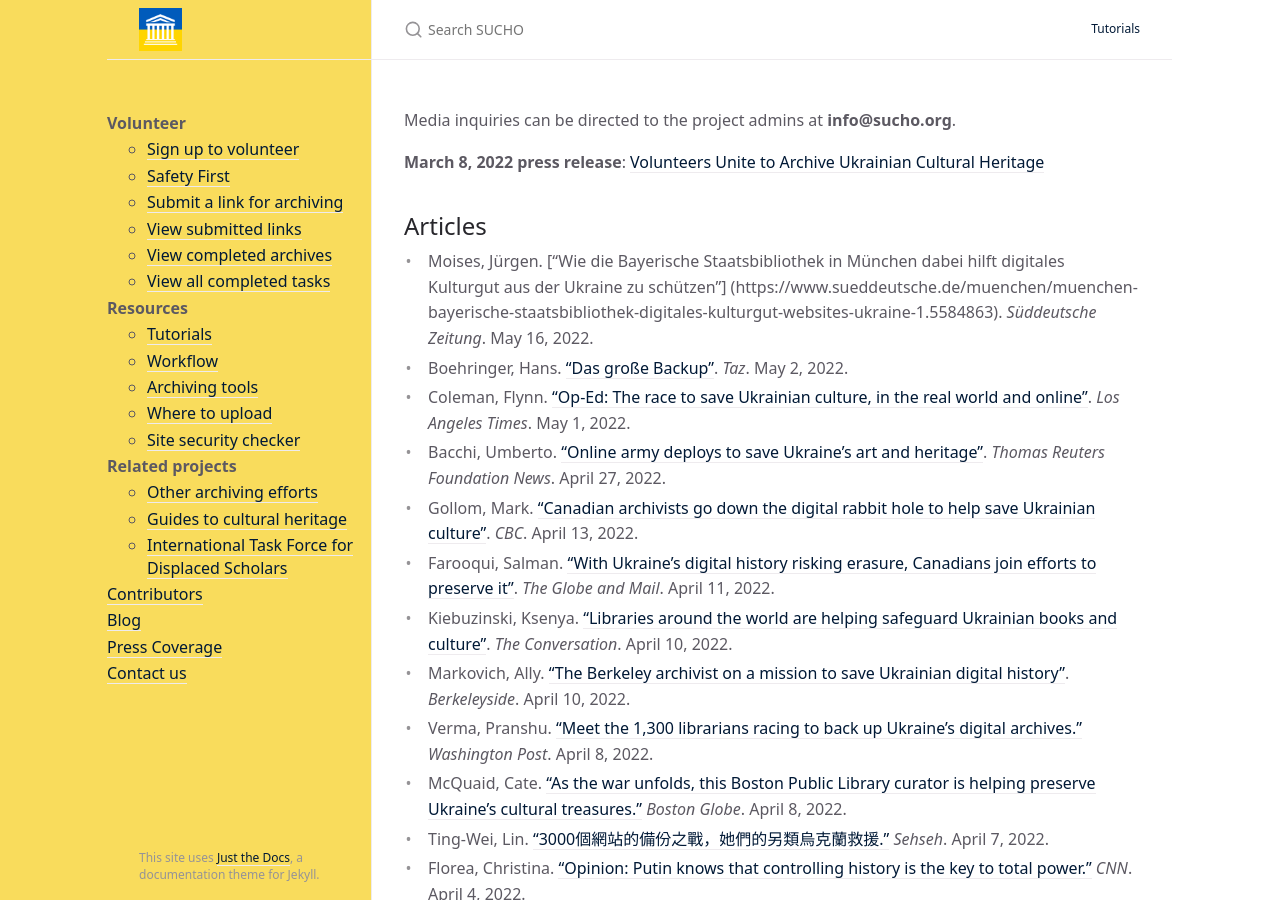
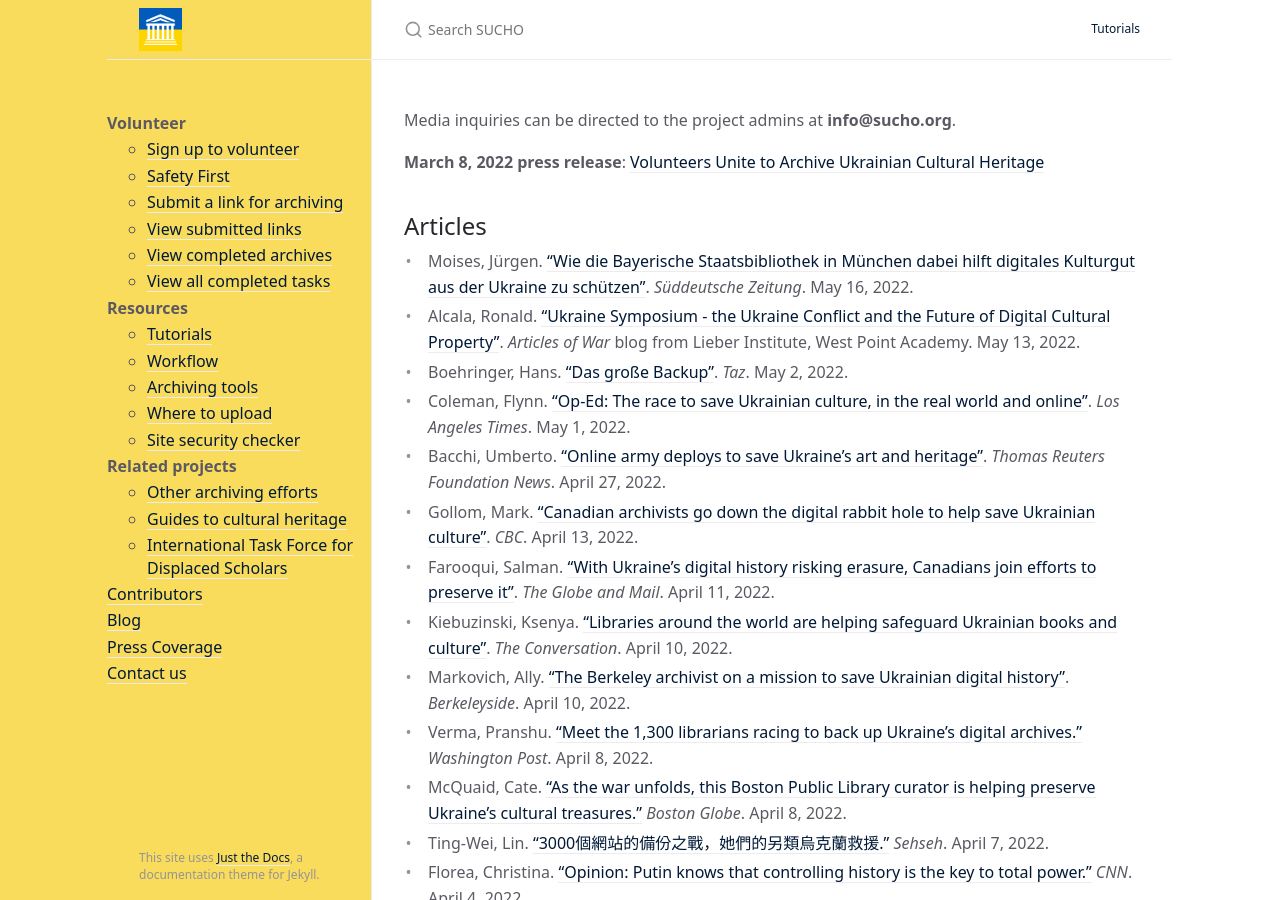
Before and after one commit to sucho-archiving/sucho-archiving.github.io, a Jekyll site: the page built from press.md, in a window 1280 px wide and 900 px high. Built offline with Jekyll 4.4.1, drawn with Linux system fonts in a browser that asks for light colours.

Commit message:
Update press.md

```diff
--- a/press.md
+++ b/press.md
@@ -9,7 +9,8 @@
 **March 8, 2022 press release**: [Volunteers Unite to Archive Ukrainian Cultural Heritage](/press-release-20220308-volunteers-unite)
 
 ## Articles
-- Moises, Jürgen. ["Wie die Bayerische Staatsbibliothek in München dabei hilft digitales Kulturgut aus der Ukraine zu schützen"] (https://www.sueddeutsche.de/muenchen/muenchen-bayerische-staatsbibliothek-digitales-kulturgut-websites-ukraine-1.5584863). *Süddeutsche Zeitung*. May 16, 2022.
+- Moises, Jürgen. ["Wie die Bayerische Staatsbibliothek in München dabei hilft digitales Kulturgut aus der Ukraine zu schützen"](https://www.sueddeutsche.de/muenchen/muenchen-bayerische-staatsbibliothek-digitales-kulturgut-websites-ukraine-1.5584863). *Süddeutsche Zeitung*. May 16, 2022.
+- Alcala, Ronald. ["Ukraine Symposium - the Ukraine Conflict and the Future of Digital Cultural Property"](https://lieber.westpoint.edu/ukraine-conflict-future-digital-cultural-property/). *Articles of War* blog from Lieber Institute, West Point Academy. May 13, 2022.
 - Boehringer, Hans. ["Das große Backup"](https://taz.de/Digitale-Kulturgueter-in-der-Ukraine/!5844619/). *Taz*. May 2, 2022.
 - Coleman, Flynn. ["Op-Ed: The race to save Ukrainian culture, in the real world and online"](https://www.latimes.com/opinion/story/2022-05-01/ukraine-save-historical-artifacts-russia-war). *Los Angeles Times*. May 1, 2022.
 - Bacchi, Umberto. ["Online army deploys to save Ukraine's art and heritage"](https://news.trust.org/item/20220425155755-jvh6k/). *Thomas Reuters Foundation News*. April 27, 2022.
```
